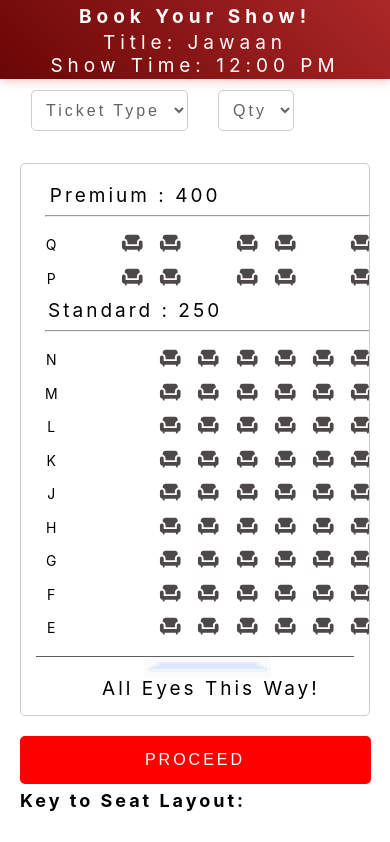
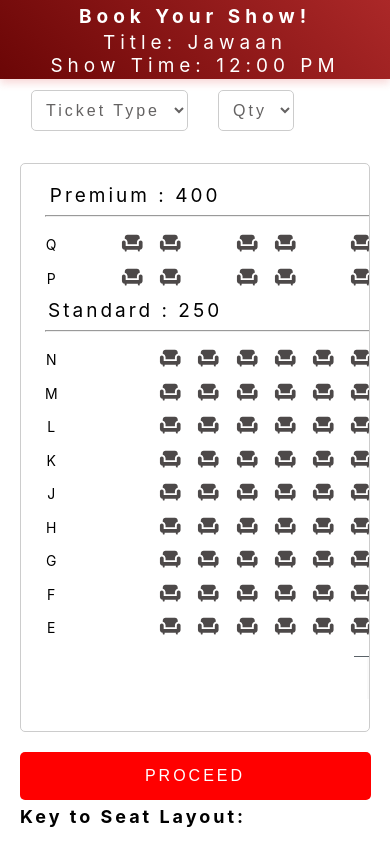
Before and after one commit to gujjarsaab01/lead_rat, a React (Create React App) app: page / in a window 390 px wide. Shown: the top 842 px of the page. Built offline with nearby package versions, Linux system fonts and the light colour scheme.

Commit message:
code updated

```diff
--- a/src/App.css
+++ b/src/App.css
@@ -339,7 +339,8 @@
   .container {
    margin: 20px;
     padding: 15px;
-    max-width: 100%; /* Adjust the max-width for better responsiveness */
+    max-width: 100%;
+    overflow-x: scroll;
     left: 0;
   }
 
@@ -353,7 +354,22 @@
 
    left: 5%;
   }
+  .screen{
 
+    overflow-x: hidden;
+ position: relative;
+ left: 100%;
+
+  }
+  .screen img{
+
+    width: 100%;
+    height: 5vh;
+  }
+.screen p{
+  margin-top: 5px;
+  font-size: 10px !important;
+}
   .info {
     padding: 20px;
     left: 0;
```
